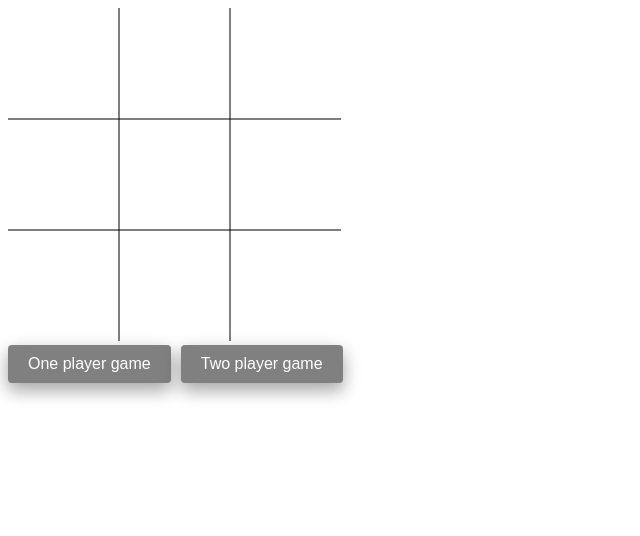
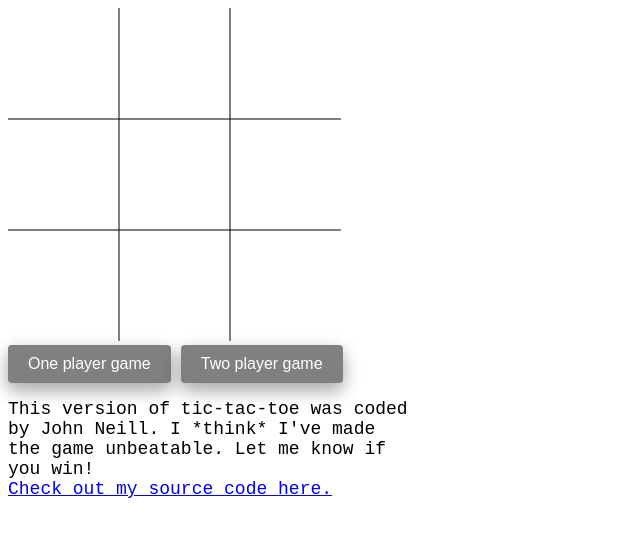
Before and after one commit to oldmanneill/tic-tac-toe, a plain HTML site: page index.html in a window 1280 px wide. Shown: the whole page, without its empty margins (0-640 px from the left). Drawn offline with nearby package versions, Linux system fonts and the light colour scheme; a web font is replaced by a local one.

Commit message:
added blub

```diff
--- a/css/style.css
+++ b/css/style.css
@@ -69,7 +69,11 @@ span {
 div {
   font-family: 'PT Mono', monospace;
 }
-whosTurn{
+.whosTurn{
   margin-left:auto;
   margin-right:auto;
 }
+.blurb {
+  max-width: 400px;
+  font-size: 18px;
+}
--- a/index.html
+++ b/index.html
@@ -3,7 +3,7 @@
 
 <head>
   <meta charset="UTF-8">
-  <title>tic tac toe finished</title>
+  <title>Tic-Tac-Toe by John Neill</title>
 
 
 
@@ -27,17 +27,22 @@
   <div class="xAndOs" id="z6"><button></button></div>
   <div class="xAndOs" id="z5"><button></button></div>
   <div class="xAndOs" id="z4"><button></button></div>
-<div id="players"><div><button id="p1">One player game</button><span></span><button id= "p2">Two player game</button></div></div>
+  <div id="players">
+    <div><button id="p1">One player game</button><span></span><button id="p2">Two player game</button></div>
+  </div>
   <p>
-<div id="whoWon"><div class = "whosTurn"></div></div>
+    <div id="whoWon">
+      <div class="whosTurn"></div>
+    </div>
   </p>
   <script src='https://cdnjs.cloudflare.com/ajax/libs/jquery/3.2.1/jquery.min.js'></script>
+  <script src="js/index.js"></script>
 
-
-
-    <script  src="js/index.js"></script>
-
-
+  <div class="blurb">This version of tic-tac-toe was coded by John Neill. I *think* I've made the game unbeatable. Let me know if you win!
+    <div>
+      <a href="https://github.com/oldmanneill/tic-tac-toe" target="_blank">Check out my source code here.</a>
+    </div>
+  </div>
 
 
 </body>
```
Lines whose indentation alone changed are shown as unchanged.
